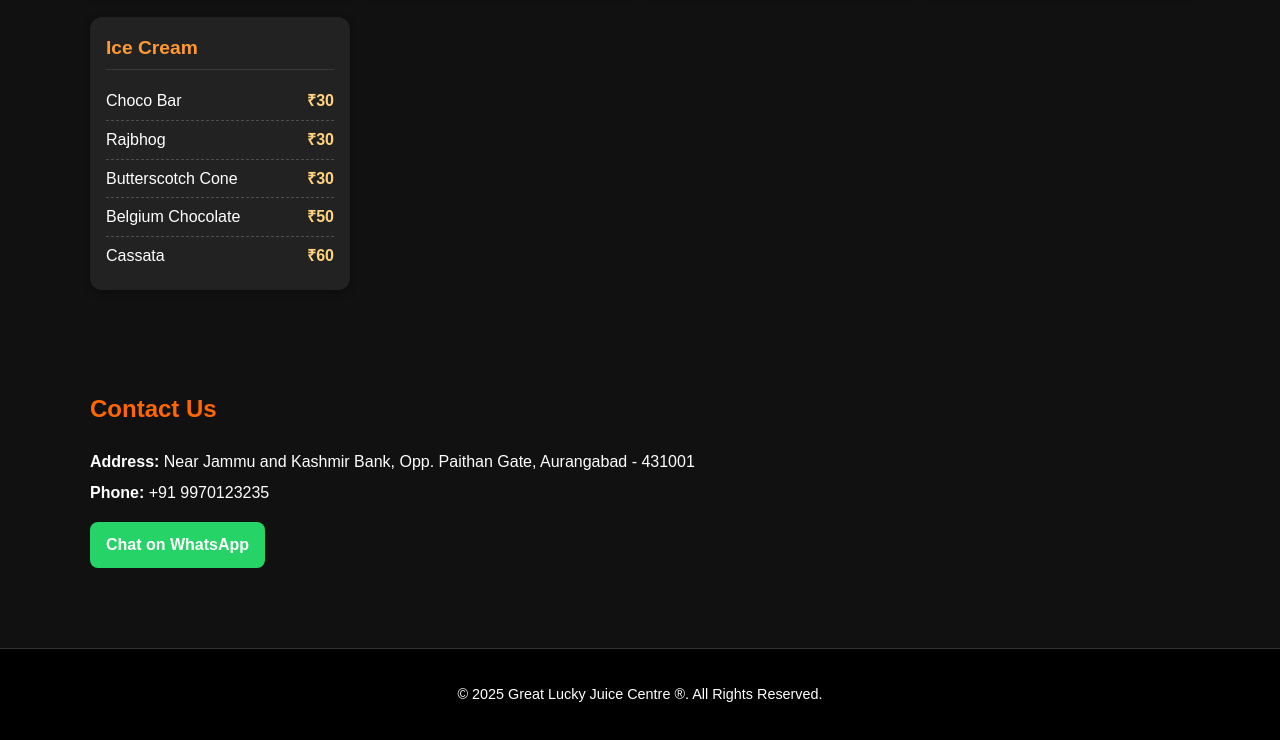
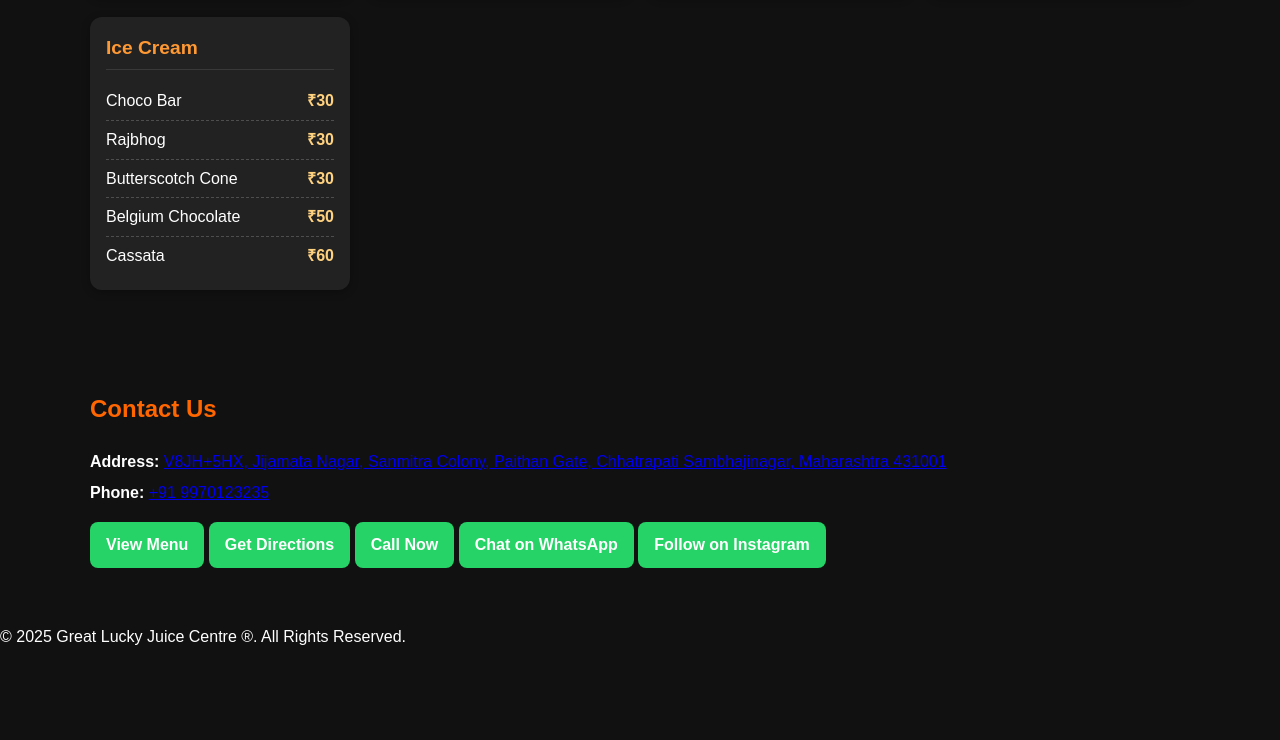
Before and after one commit to greatluckyjuice4888-boop/greatluckyjuicewebsite, a plain HTML site: page index.html in a window 1280 px wide. Shown: the part 1138-1878 px from the top of the page. After the commit the page ends 1803 px from the top, so only its background shows below. Drawn offline with Linux system fonts and the light colour scheme.

Commit message:
Update index.html

```diff
--- a/index.html
+++ b/index.html
@@ -224,19 +224,37 @@
 
     </div>
   </section>
+<!-- CONTACT -->
+<section id="contact">
+  <h2>Contact Us</h2>
 
-  <section id="contact">
-    <h2>Contact Us</h2>
-    <div class="contact">
-      <p><b>Address:</b> Near Jammu and Kashmir Bank, Opp. Paithan Gate, Aurangabad - 431001</p>
-      <p><b>Phone:</b> +91 9970123235</p>
-      <a href="https://wa.me/919970123235" class="btn" target="_blank">Chat on WhatsApp</a>
-    </div>
-  </section>
+  <div class="contact">
+    <p>
+      <b>Address:</b>
+      <a href="https://maps.app.goo.gl/ncfvbB1S1v7ZpivT9"
+         target="_blank" rel="noopener">
+        V8JH+5HX, Jijamata Nagar, Sanmitra Colony, Paithan Gate,
+        Chhatrapati Sambhajinagar, Maharashtra 431001
+      </a>
+    </p>
 
-  <footer>
-    <p>© 2025 Great Lucky Juice Centre &reg;. All Rights Reserved.</p>
-  </footer>
+    <p><b>Phone:</b> <a href="tel:+919970123235">+91 9970123235</a></p>
+
+    <!-- action buttons -->
+    <div class="btn-row">
+      <a href="#menu" class="btn alt">View Menu</a>
+      <a href="https://maps.app.goo.gl/ncfvbB1S1v7ZpivT9" class="btn" target="_blank" rel="noopener">Get Directions</a>
+      <a href="tel:+919970123235" class="btn dark">Call Now</a>
+      <a href="https://wa.me/919970123235" class="btn" target="_blank" rel="noopener">Chat on WhatsApp</a>
+   <a href="https://www.instagram.com/great_lucky_juice_center/"
+   class="btn" target="_blank" rel="noopener">
+   Follow on Instagram</a>
+      </div>        <!-- close .btn-row -->
+</div>        <!-- close .contact -->
+</section>    <!-- close #contact -->
+  <p>© 2025 Great Lucky Juice Centre &reg;. All Rights Reserved.</p>
+</footer>
+
 
 </body>
 </html>
```
